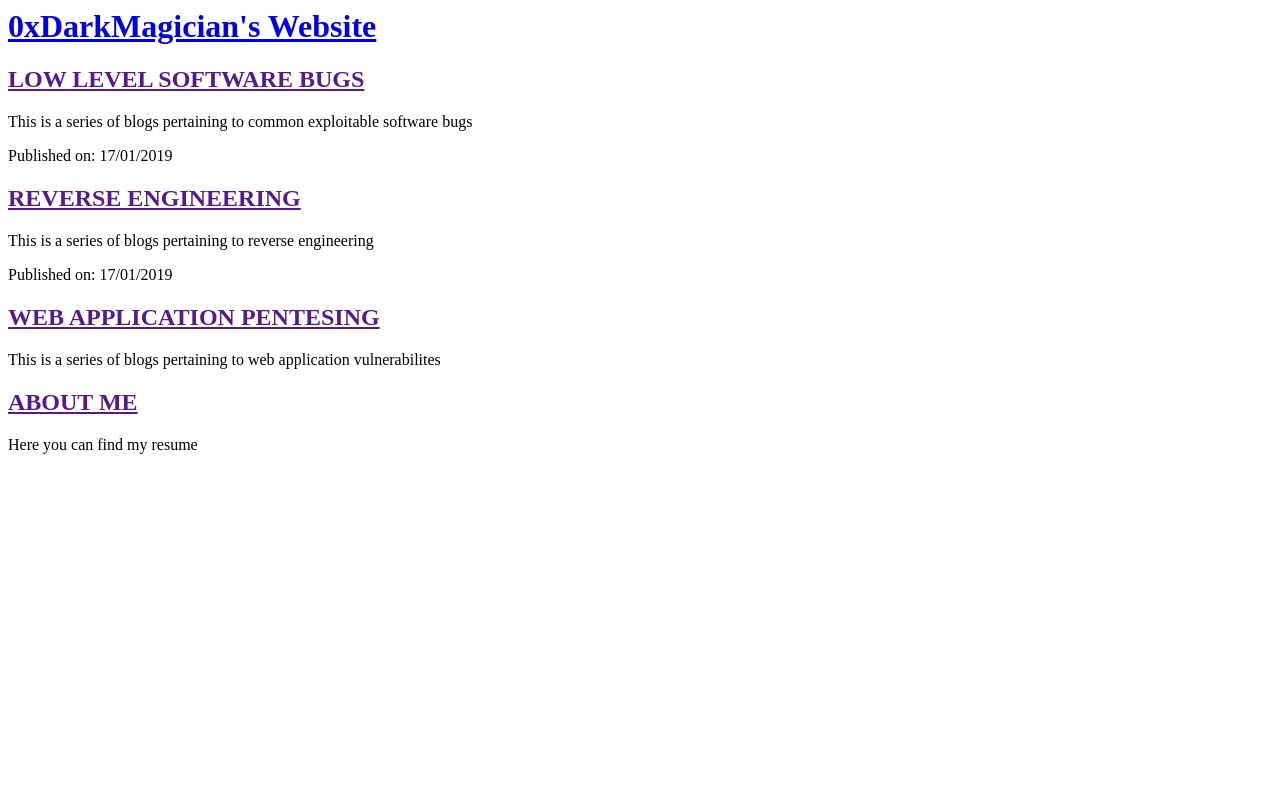
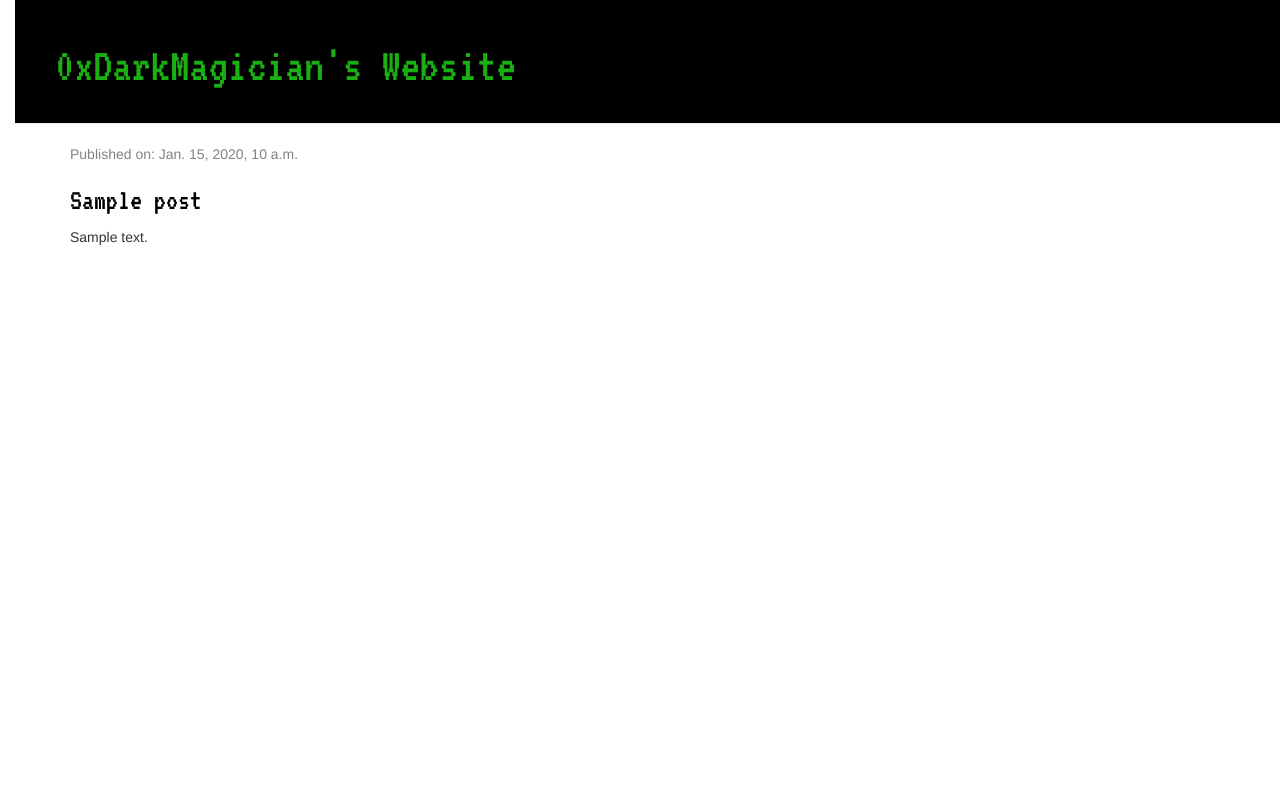
Before and after one commit to compilepeace/WEBSITE, a Django app: template blog_app/templates/blog_app/post_list.html in a window 1280 px wide. Run offline with Django 3.2, Linux system fonts and the light colour scheme; the template is opened without the code that fills it: most values are stand-ins (such as "Sample title", 1, 10 or a date in 2020); parts of the project's set-up code (start-up, migrations or seed data) failed here and were passed over; some libraries are stand-ins or nearby versions.

Commit message:
Added Queryset, templates(a base template with some html pages), added a url to view named 'post_detail', added views for 'post_detail.html'(extended with base template 'base.html')

```diff
--- a/blog_app/models.py
+++ b/blog_app/models.py
@@ -10,7 +10,6 @@ class Post(models.Model):
 	text = models.TextField()
 	created_date = models.DateTimeField(default = timezone.now)
 	published_date = models.DateTimeField(default = timezone.now)
-#	likes = PositiveIntegerField()
 #	comments = TextField()
 
 	def publish(self):
--- /dev/null
+++ b/blog_app/static/css/blog.css
@@ -0,0 +1,66 @@
+h1 a, h2 a {
+	color: #000000;
+	font-family: 'VT323';
+}
+
+
+body {
+	padding-left: 15px;
+}
+
+
+.page-header {
+	background-color: #000000;
+	margin-top: 0;
+	padding: 20px 20px 20px 40px;
+}
+
+
+.page-header h1, .page-header h1 a, .page-header h1 a:visited, .page-header h1 a:active {
+	color: #1AB012;
+	font-size: 36pt;
+	text-decoration: none;
+}
+
+
+.content {
+	margin-left: 40px;
+}
+
+
+h1, h2, h3, h4 {
+	font-family: 'VT323';
+}
+
+
+.date {
+	color: #828282;
+}
+
+
+.save {
+	float: right;
+}
+
+
+.post-form textarea, .post-form input {
+	width: 100%;
+}
+
+
+.top-menu, .top-menu:hover, .top-menu:visited {
+	color: #ffffff;
+	float: right;
+	font-size: 26pt;
+	margin-right: 20px;
+}
+
+
+.blog-post {
+	margin-bottom: 70px;
+}
+
+
+.post h2 a, .post h2 a:visited {
+	color: #000000;
+}
--- /dev/null
+++ b/blog_app/templates/blog_app/base.html
@@ -0,0 +1,33 @@
+{% load static %}
+<html>
+    <head>
+        <link rel="stylesheet" href="//maxcdn.bootstrapcdn.com/bootstrap/3.2.0/css/bootstrap.min.css">
+        <link rel="stylesheet" href="//maxcdn.bootstrapcdn.com/bootstrap/3.2.0/css/bootstrap-theme.min.css">
+
+        <title>D3ad</title>
+        <link href="https://fonts.googleapis.com/css?family=VT323" rel="stylesheet" type="text/css">
+        <link rel="stylesheet" href="{% static 'css/blog.css' %}">
+
+    </head>
+
+    <body>
+
+        <div class="page-header">
+            <h1><a href="/">0xDarkMagician's Website</a></h1>
+        </div>
+
+
+
+        <div class="content container">
+            <div class="row">
+                <div class="col-md-8">
+                	{% block content %}
+					{% endblock %}
+				</div>
+            </div>
+        </div>
+
+
+
+    </body>
+</html>
--- a/blog_app/templates/blog_app/post_list.html
+++ b/blog_app/templates/blog_app/post_list.html
@@ -1,38 +1,16 @@
-
-<html>
-	<head>
-		<title>D3ad</title>
-	</head>
-
-	<body>
-
-		<div>
-			<h1><a href="/">0xDarkMagician's Website</a></h1>
-		</div>
+{% extends 'blog_app/base.html' %}
 
 
-		<div>
-			<h2><a href="">LOW LEVEL SOFTWARE BUGS</a></h2>
-			<p>This is a series of blogs pertaining to common exploitable software bugs</p>
+{% block content %}
+
+	{% for post in posts %}
+		<div class="blog-post">
+			<div class="date">
+				<p>Published on: {{ post.published_date }}</p>
+			</div>
+			<h2><a href="{% url 'post_detail' pk=post.pk %}">{{ post.title }}</a></h2>
+			<p>{{ post.text|linebreaksbr }}</p>
 		</div>
+	{% endfor %}
 
-		<div>
-			<p>Published on: 17/01/2019</p>
-			<h2><a href="">REVERSE ENGINEERING</a></h2>
-			<p>This is a series of blogs pertaining to reverse engineering</p>
-		</div>
-
-		<div>
-			<p>Published on: 17/01/2019</p>
-			<h2><a href="">WEB APPLICATION PENTESING</a></h2>
-			<p>This is a series of blogs pertaining to web application vulnerabilites</p>
-		</div>
-
-		<div>
-			<h2><a href="">ABOUT ME</a></h2>
-			<p>Here you can find my resume</p>
-		</div>
-
-
-	</body>
-</html>
+{% endblock %}
--- a/blog_app/urls.py
+++ b/blog_app/urls.py
@@ -7,5 +7,5 @@ from . import views
 
 urlpatterns = [
 	path('', views.post_list, name='post_list'),
-
+	path('path/<int:pk>/', views.post_detail, name='post_detail'),
 ]
```
Also changed, not shown: blog_app/templates/blog_app/post_detail.html (added, +15 -0 lines), blog_app/views.py (+12 -3 lines), 1 other file.
